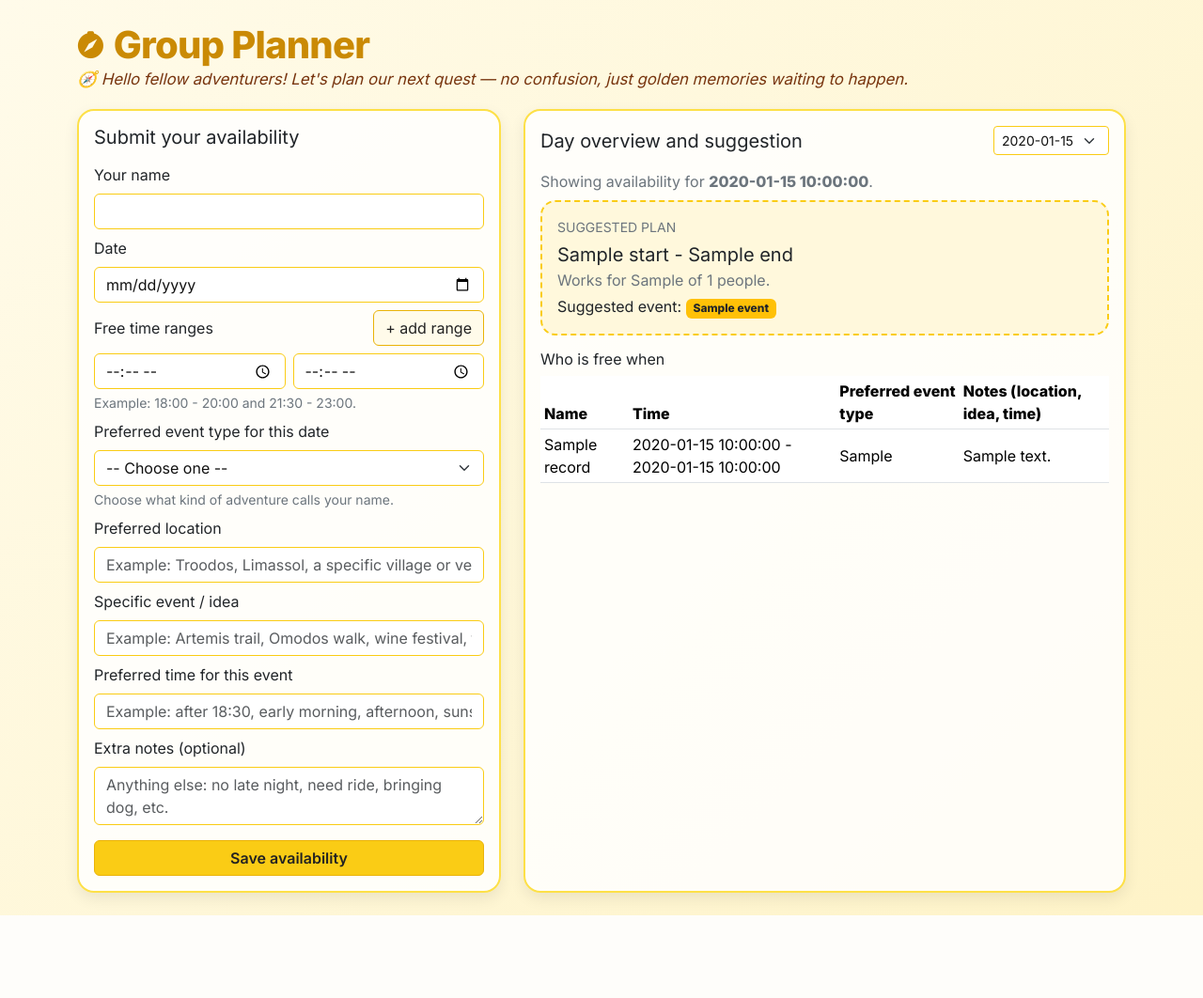
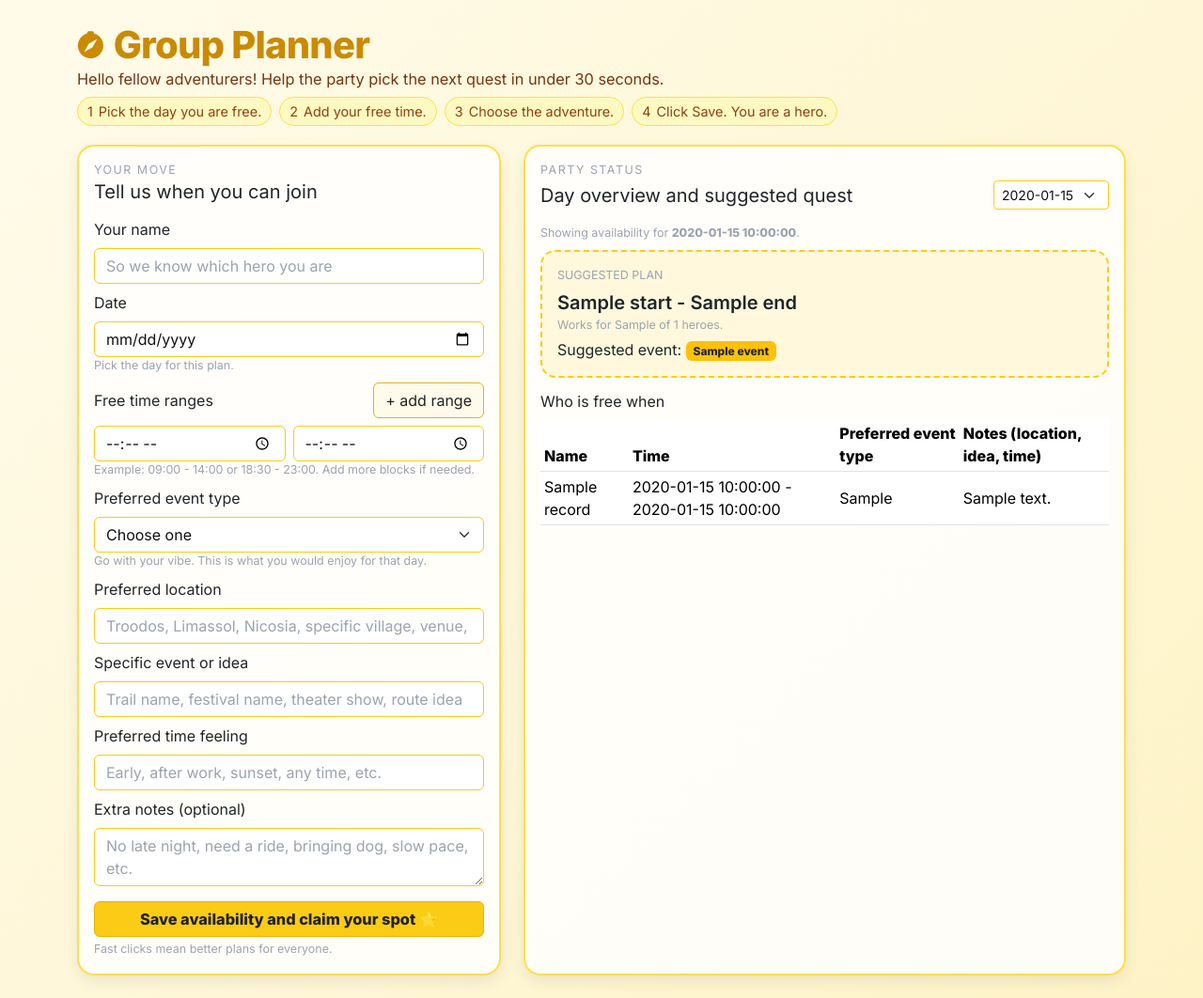
Before and after one commit to stylias2/group-planner, a Flask app: template templates/index.html in a window 1280 px wide. Shown: the whole page at 94% size. Before the commit the page ends 974 px from the top, so only its background shows below. Run offline with Flask 3, Linux system fonts and the light colour scheme; the template is opened without the code that fills it: most values are stand-ins (such as "Sample title", 1, 10 or a date in 2020).

Commit message:
Adding some fun changes...

```diff
--- a/templates/index.html
+++ b/templates/index.html
@@ -36,6 +36,9 @@
       border-color: #facc15;
       color: #111;
     }
+    .form-control::placeholder {
+      color: #9ca3af;
+    }
     .form-control:focus,
     .form-select:focus {
       border-color: #eab308;
@@ -45,7 +48,8 @@
       background-color: #facc15;
       border-color: #eab308;
       color: #222;
-      font-weight: 600;
+      font-weight: 700;
+      font-size: 1.02rem;
     }
     .btn-primary:hover {
       background-color: #eab308;
@@ -78,9 +82,25 @@
     }
     .subtitle {
       color: #78350f;
-      font-style: italic;
+      margin-bottom: 0.4rem;
+      font-size: 1.02rem;
+    }
+    .steps {
+      display: flex;
+      flex-wrap: wrap;
+      gap: 8px;
       margin-bottom: 1.2rem;
-      font-size: 1.05rem;
+      font-size: 0.9rem;
+      color: #92400e;
+    }
+    .step-pill {
+      background-color: #fef9c3;
+      border-radius: 999px;
+      padding: 4px 10px;
+      display: inline-flex;
+      align-items: center;
+      gap: 6px;
+      border: 1px solid #fde047;
     }
     .alert-info {
       background-color: #fef9c3;
@@ -96,6 +116,17 @@
       font-size: 1.8rem;
       color: #ca8a04;
     }
+    .section-label {
+      font-size: 0.78rem;
+      letter-spacing: 0.12em;
+      text-transform: uppercase;
+      color: #9ca3af;
+      margin-bottom: 2px;
+    }
+    .small-hint {
+      font-size: 0.78rem;
+      color: #9ca3af;
+    }
   </style>
 </head>
 
@@ -107,8 +138,14 @@
     <h1 class="mb-0">Group Planner</h1>
   </div>
   <p class="subtitle">
-    🧭 Hello fellow adventurers! Let's plan our next quest — no confusion, just golden memories waiting to happen.
+    Hello fellow adventurers! Help the party pick the next quest in under 30 seconds.
   </p>
+  <div class="steps">
+    <div class="step-pill"><span>1</span><span>Pick the day you are free.</span></div>
+    <div class="step-pill"><span>2</span><span>Add your free time.</span></div>
+    <div class="step-pill"><span>3</span><span>Choose the adventure.</span></div>
+    <div class="step-pill"><span>4</span><span>Click Save. You are a hero.</span></div>
+  </div>
 
   {% with messages = get_flashed_messages() %}
     {% if messages %}
@@ -125,18 +162,22 @@
     <!-- Left: input form -->
     <div class="col-12 col-lg-5">
       <div class="card p-3 h-100">
-        <h5 class="mb-3">Submit your availability</h5>
+        <div class="section-label">Your move</div>
+        <h5 class="mb-3">Tell us when you can join</h5>
 
         <form method="post" action="{{ url_for('submit') }}">
 
           <div class="mb-2">
             <label class="form-label">Your name</label>
-            <input type="text" name="name" class="form-control" required>
+            <input type="text" name="name" class="form-control"
+                   placeholder="So we know which hero you are"
+                   required>
           </div>
 
           <div class="mb-2">
             <label class="form-label">Date</label>
             <input type="date" name="date" class="form-control" required>
+            <div class="small-hint">Pick the day for this plan.</div>
           </div>
 
           <div class="mb-2">
@@ -158,16 +199,16 @@
               </div>
             </div>
 
-            <div class="form-text text-secondary">
-              Example: 18:00 - 20:00 and 21:30 - 23:00.
+            <div class="small-hint">
+              Example: 09:00 - 14:00 or 18:30 - 23:00. Add more blocks if needed.
             </div>
           </div>
 
           <!-- Event type and preferences -->
           <div class="mb-2">
-            <label class="form-label">Preferred event type for this date</label>
+            <label class="form-label">Preferred event type</label>
             <select name="preferred_event" id="preferred_event_select" class="form-select" required>
-              <option value="">-- Choose one --</option>
+              <option value="">Choose one</option>
               <option>Hiking / No map</option>
               <option>Hiking with map</option>
               <option>Hiking with another group</option>
@@ -175,19 +216,19 @@
               <option>Local Festival / Show / Theater</option>
               <option>Other event</option>
             </select>
-            <div class="form-text text-secondary">
-              Choose what kind of adventure calls your name.
+            <div class="small-hint">
+              Go with your vibe. This is what you would enjoy for that day.
             </div>
           </div>
 
           <div class="mb-2" id="other_event_wrapper" style="display: none;">
-            <label class="form-label">If "Other event", what do you have in mind?</label>
+            <label class="form-label">If "Other event", what is the idea?</label>
             <input
               type="text"
               id="preferred_event_custom"
               name="preferred_event_custom"
               class="form-control"
-              placeholder="Example: Beach day, BBQ, board games night, concert"
+              placeholder="Beach day, BBQ, board games night, concert, anything fun"
             >
           </div>
 
@@ -197,27 +238,27 @@
               type="text"
               name="preferred_location"
               class="form-control"
-              placeholder="Example: Troodos, Limassol, a specific village or venue"
+              placeholder="Troodos, Limassol, Nicosia, specific village, venue, etc."
             >
           </div>
 
           <div class="mb-2">
-            <label class="form-label">Specific event / idea</label>
+            <label class="form-label">Specific event or idea</label>
             <input
               type="text"
               name="preferred_event_detail"
               class="form-control"
-              placeholder="Example: Artemis trail, Omodos walk, wine festival, theater show, route idea"
+              placeholder="Trail name, festival name, theater show, route idea"
             >
           </div>
 
           <div class="mb-2">
-            <label class="form-label">Preferred time for this event</label>
+            <label class="form-label">Preferred time feeling</label>
             <input
               type="text"
               name="preferred_time_hint"
               class="form-control"
-              placeholder="Example: after 18:30, early morning, afternoon, sunset"
+              placeholder="Early, after work, sunset, any time, etc."
             >
           </div>
 
@@ -227,13 +268,16 @@
               name="note"
               class="form-control"
               rows="2"
-              placeholder="Anything else: no late night, need ride, bringing dog, etc."
+              placeholder="No late night, need a ride, bringing dog, slow pace, etc."
             ></textarea>
           </div>
 
           <button type="submit" class="btn btn-primary w-100">
-            Save availability
+            Save availability and claim your spot ⭐
           </button>
+          <div class="small-hint mt-1">
+            Fast clicks mean better plans for everyone.
+          </div>
 
         </form>
       </div>
@@ -243,8 +287,9 @@
     <div class="col-12 col-lg-7">
       <div class="card p-3 h-100">
 
+        <div class="section-label">Party status</div>
         <div class="d-flex justify-content-between align-items-center mb-3">
-          <h5 class="mb-0">Day overview and suggestion</h5>
+          <h5 class="mb-0">Day overview and suggested quest</h5>
           <form method="get" action="{{ url_for('index') }}" class="d-flex">
             <select name="date" class="form-select form-select-sm" onchange="this.form.submit()">
               {% if not dates %}
@@ -261,20 +306,20 @@
 
         {% if selected_date %}
           {% if records %}
-            <p class="mb-2 text-secondary">
+            <p class="mb-2 small-hint">
               Showing availability for <strong>{{ selected_date }}</strong>.
             </p>
 
             {% if suggestion %}
-              <div class="mb-3 p-3 suggestion-box">
-                <div class="text-uppercase small text-secondary mb-1">Suggested plan</div>
-                <div class="fs-5">
+              <div class="mb-3 suggestion-box">
+                <div class="text-uppercase small-hint mb-1">Suggested plan</div>
+                <div class="fs-5 fw-semibold">
                   {{ suggestion.start }} - {{ suggestion.end }}
                 </div>
-                <div class="text-secondary">
-                  Works for {{ suggestion.max_free }} of {{ suggestion.total_people }} people.
+                <div class="small-hint mb-1">
+                  Works for {{ suggestion.max_free }} of {{ suggestion.total_people }} heroes.
                 </div>
-                <div class="mt-1">
+                <div>
                   Suggested event:
                   <span class="badge bg-warning text-dark">
                     {{ suggestion.event }}
@@ -283,7 +328,7 @@
               </div>
             {% else %}
               <div class="alert alert-warning py-2">
-                No overlapping time that works for this group on this date.
+                No strong overlap yet. Harass your friends to fill the form.
               </div>
             {% endif %}
 
@@ -314,13 +359,13 @@
             </div>
 
           {% else %}
-            <p class="text-secondary">
-              No entries yet for {{ selected_date }}.
+            <p class="small-hint">
+              Nobody has marked this day yet. First one to fill it gets moral superiority.
             </p>
           {% endif %}
         {% else %}
-          <p class="text-secondary">
-            Start by submitting availability on the left. Once dates exist, pick one here to see overlaps.
+          <p class="small-hint">
+            Start by submitting availability on the left. Once dates exist, choose one here to see the group's best quest window.
           </p>
         {% endif %}
 
@@ -347,7 +392,7 @@
     container.appendChild(row);
   });
 
-  // Show/hide "Other event" field
+  // Show or hide "Other event" field
   const eventSelect = document.getElementById("preferred_event_select");
   const otherWrapper = document.getElementById("other_event_wrapper");
   const otherInput = document.getElementById("preferred_event_custom");
```
